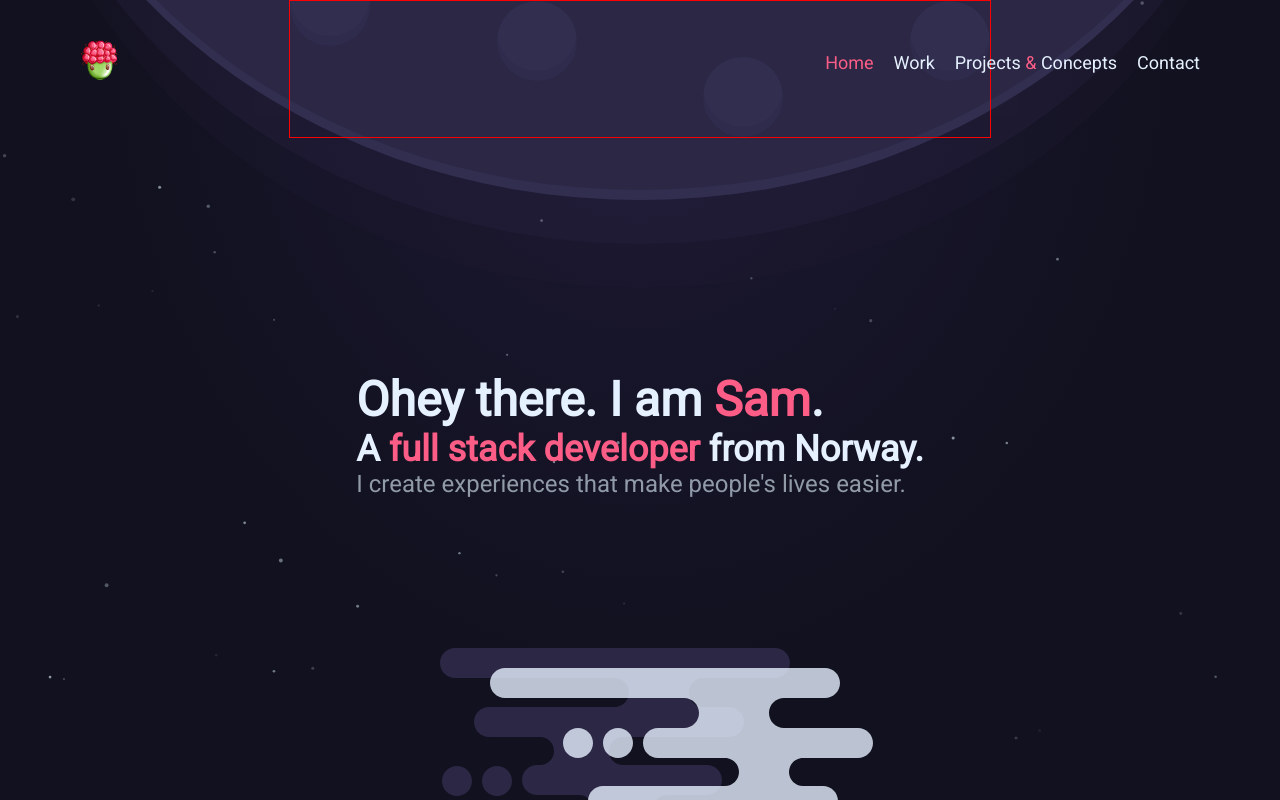
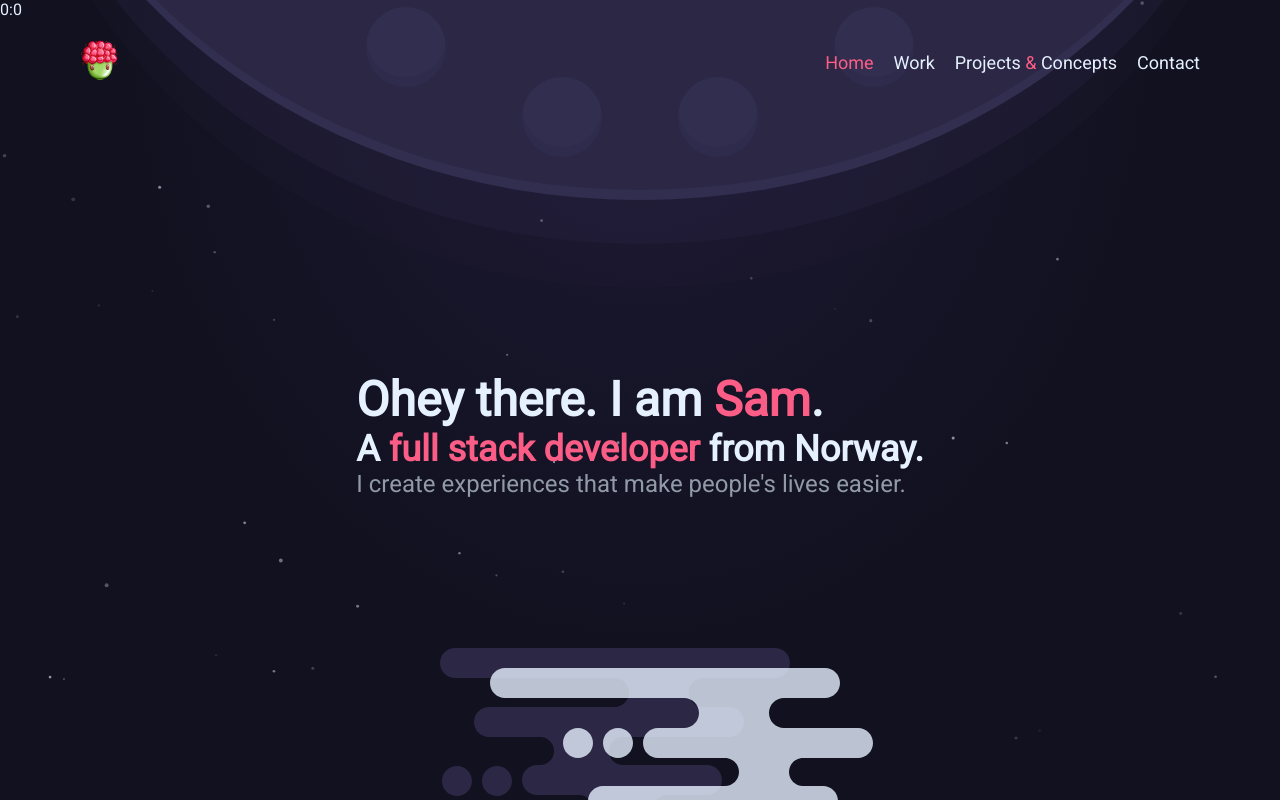
Before and after one commit to SamEm/portfolio, a React (Create React App) app: page / in a window 1280 px wide. Shown: the top 800 px of the page. Built offline with nearby package versions, Linux system fonts and the light colour scheme; the HTML template or start-up script is replaced by a standard one.

Commit message:
Cleaned up planets

```diff
--- a/src/components/Planet.tsx
+++ b/src/components/Planet.tsx
@@ -10,8 +10,6 @@ interface MouseMovePos {
 
 interface DotStyle {
   pos: number;
-  size?: string;
-  orientation?: number;
 }
 
 export default function Planet() {
@@ -29,29 +27,14 @@ export default function Planet() {
       <SVG1 x={mouseMove.x} y={mouseMove.y} />
 
       <Dots x={mouseMove.x} y={mouseMove.y}>
-        <Circle
-          pos={5}
-          size="small"
-          orientation={6}
-        />
-        <Circle
-          pos={10}
-          size="large"
-          orientation={132}
-        />
-        <Circle
-          pos={18}
-          size="mid"
-          orientation={293}
-        />
-        <Circle
-          pos={10}
-          orientation={133}
-        />
+        <Circle pos={8} />
+        <Circle pos={18} />
+        <Circle pos={18} />
+        <Circle pos={8} />
       </Dots>
-      {/* <Div>
+      <div>
         {position.x}:{position.y}
-      </Div> */}
+      </div>
     </Container>
   );
 }
@@ -80,7 +63,7 @@ const SVG1 = styled.div<MouseMovePos>`
   margin: 0 auto;
 
   box-shadow: inset 0 -10px 0 #312e4f;
-  transform: translate3d(-${(props) => props.x}%, -${(props) => props.y}%, 0);
+  /* transform: translate3d(-${(props) => props.x}%, -${(props) => props.y}%, 0); */
 
   @media only screen and (max-width: 1400px) {
     height: 1100px;
@@ -106,7 +89,7 @@ const SVG2 = styled.div<MouseMovePos>`
   left: 0;
   right: 0;
   margin: 0 auto;
-  transform: translate3d(-${(props) => props.x}%, -${(props) => props.y}%, 0);
+  /* transform: translate3d(-${(props) => props.x}%, -${(props) => props.y}%, 0); */
 
   @media only screen and (max-width: 1400px) {
     height: ${1100 * 1.04}px;
@@ -132,7 +115,8 @@ const SVG3 = styled.div<MouseMovePos>`
   left: 0;
   right: 0;
   margin: 0 auto;
-  transform: translate3d(-${(props) => props.x}%, -${(props) => props.y}%, 0);
+  /* transform: translate3d(-${(props) => props.x}%, -${(props) => props.y}%, 0); */
+
   @media only screen and (max-width: 1400px) {
     height: ${1100 * 1.08}px;
   }
@@ -148,7 +132,7 @@ const SVG3 = styled.div<MouseMovePos>`
 
 const Dots = styled.div<MouseMovePos>`
   display: flex;
-  justify-content: space-between;
+  justify-content: space-evenly;
   gap: 30px;
   position: absolute;
   margin: 0 auto;
@@ -156,62 +140,37 @@ const Dots = styled.div<MouseMovePos>`
   left: 0;
   right: 0;
   margin: 0 auto;
-  top: 3%;
   overflow: hidden;
-  transform: translate3d(-${(props) => props.x}%, -${(props) => props.y}%, 0);
+  /* transform: translate3d(-${(props) => props.x}%, -${(props) => props.y}%, 0); */
 
   @media only screen and (max-width: 1400px) {
-    top: 0;
-    gap: 20px;
+    gap: 0;
   }
-  @media only screen and (max-width: 800px) {
-    /* height: ${600 * 1.08}px;
-    top: -400px; */
-    top: 1%;
+  @media only screen and (max-width: 810px) {
+    max-width: 550px;
   }
-  @media only screen and (max-width: 500px) {
-    /* height: ${400 * 1.08}px;
-    top: -250px; */
-  }
-  border: 1px solid red;
 `;
 
-const handleDotSizes = (size: string) => {
-  switch (size) {
-    case "large":
-      return "80px";
-    case "mid":
-      return "60px";
-    case "small":
-      return "50px";
-    default:
-      return "70px";
-  }
-};
-
 const Circle = styled.div<DotStyle>`
-  background-color: ${(props) => props.theme.colors.blobColor};
+  background-color: ${({ theme }) => theme.colors.blobColor};
   border-radius: 100%;
 
-  /* max-width: ${({ size }) => handleDotSizes(size!)};
-  max-height: ${({ size }) => handleDotSizes(size!)}; */
   width: 80px;
   height: 80px;
-  margin-top: ${(props) => props.pos}%;
+  margin-top: ${({ pos }) => pos}%;
   flex-shrink: 0;
 
-  box-shadow: inset 0 -10px 0 ${(props) => props.theme.colors.raisinBlackShade1};
-  /* border: 5px solid ${(props) => props.theme.colors.raisinBlackShade1}; */
+  box-shadow: inset 0 -10px 0 ${({ theme }) => theme.colors.raisinBlackShade1};
   @media only screen and (max-width: 1400px) {
-    margin-top: ${(props) => props.pos - 10}%;
+    margin-top: ${({ pos }) => pos - 7}%;
   }
-  @media only screen and (max-width: 800px) {
-    /* height: ${600 * 1.08}px;
-    top: -400px; */
+  @media only screen and (max-width: 950px) {
+    width: 70px;
+    height: 70px;
     top: 0;
   }
   @media only screen and (max-width: 500px) {
-    /* height: ${400 * 1.08}px;
-    top: -250px; */
+    width: 50px;
+    height: 50px;
   }
 `;
```
